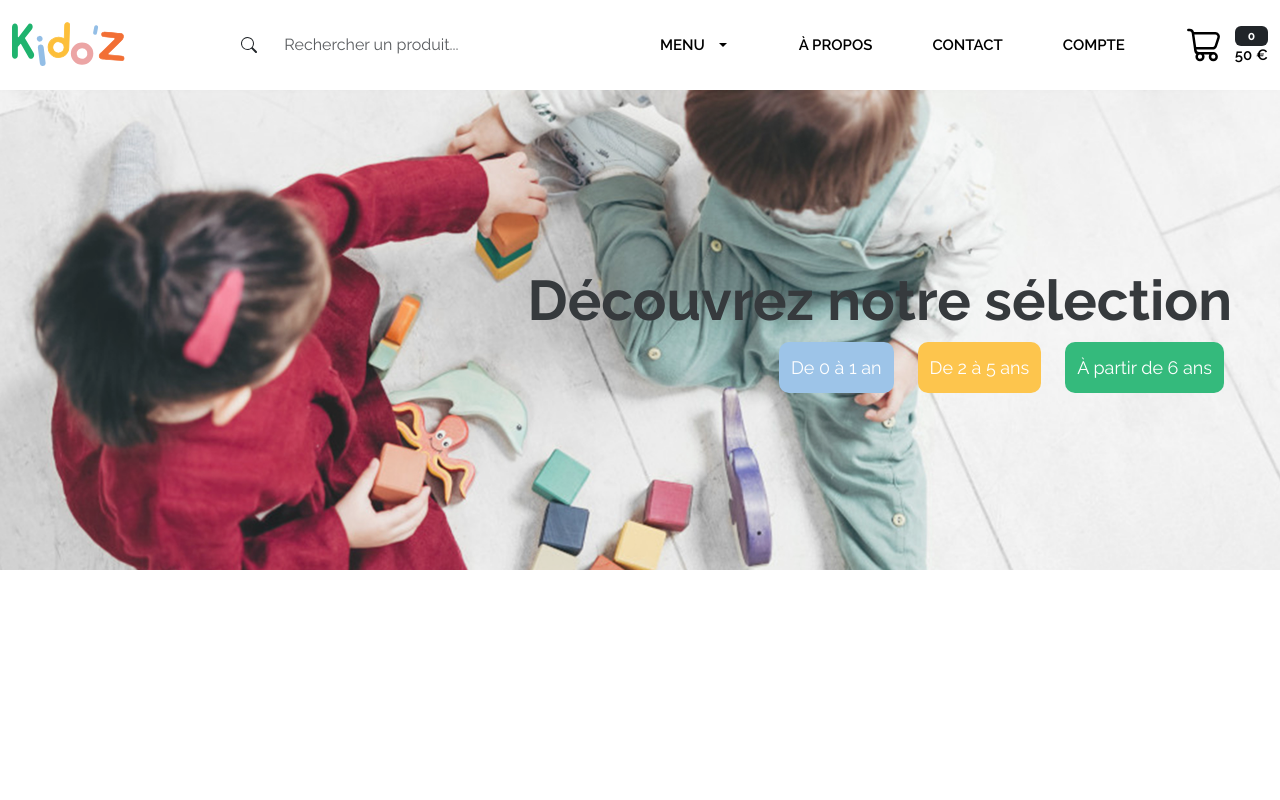
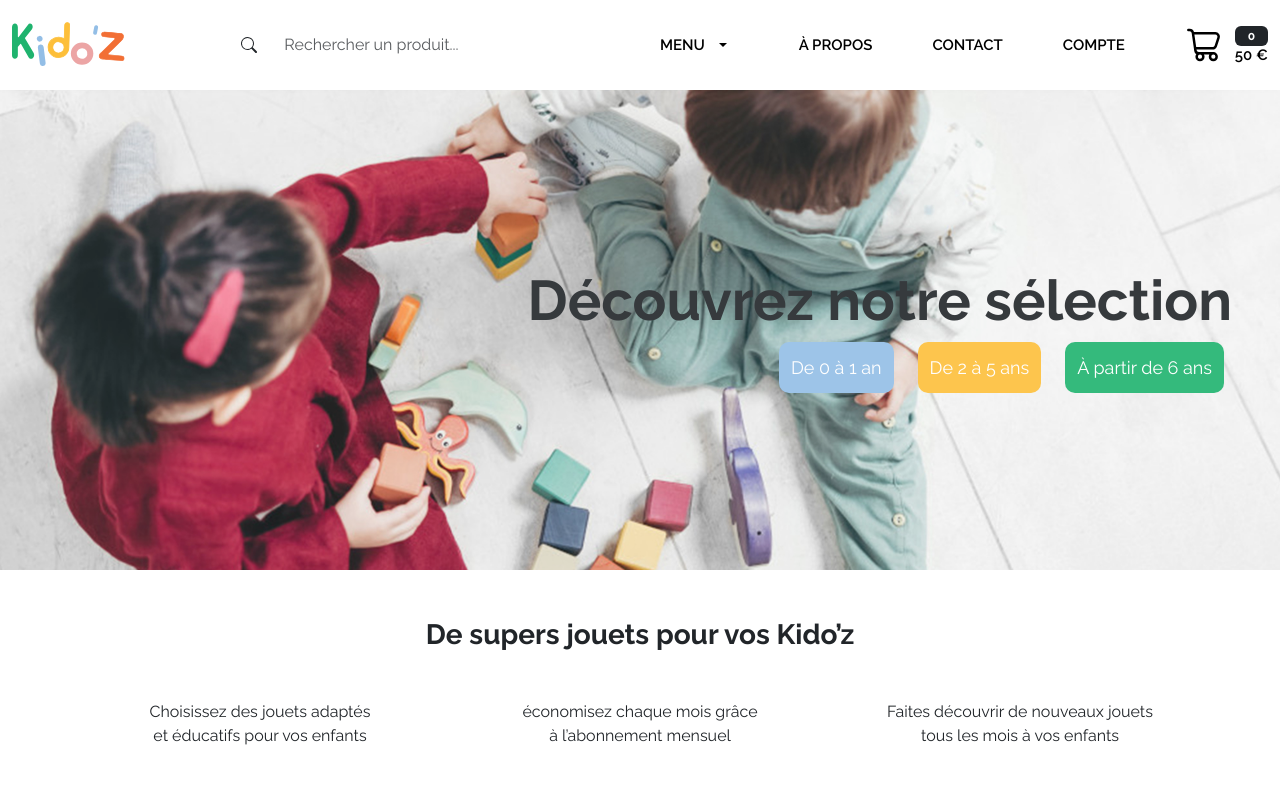
Before and after one commit to Kido-z/frontend, a React (Create React App) app: page / in a window 1280 px wide. Shown: the top 800 px of the page. Built offline with nearby package versions, Linux system fonts and the light colour scheme.

Commit message:
[US-024] section detail below the main banner

```diff
--- a/src/App.css
+++ b/src/App.css
@@ -87,10 +87,6 @@ footer:not(:first-child) {
 }
 
 /**** Banner part ****/
-.banner-container {
-  height: 100vh;
-}
-
 .banner-image {
   background: url(../public/img/banner.jpg);
   background-size: cover;
@@ -112,3 +108,9 @@ footer:not(:first-child) {
 .button-link:hover {
   opacity: 0.6;
 }
+
+/**** Section detail part ****/
+.container .col-lg-4 {
+  text-align: center;
+  margin-bottom: 5vh;
+}
--- a/src/pages/Homepage.js
+++ b/src/pages/Homepage.js
@@ -25,47 +25,24 @@ const Homepage = () => {
                   À partir de 6 ans
                   </Link>
                 </div>
-                {/* <div class="btn-group me-2" role="group" aria-label="Second group">
-                  <Link type="Link" class="btn btn-secondary">
-                    De 2 à 5 ans
-                  </Link>
-                </div>
-                <div class="btn-group" role="group" aria-label="Third group">
-                  <Link type="Link" class="btn btn-info">
-                    À partir de 6 ans
-                  </Link>
-                </div> */}
               </div>
             </div>
           </div>
         </div>
-        {/* <div className="col-6">
-              <div className="position-relative p-3 p-md-5 m-md-3 text-center bg-body-tertiary">
-                <img src="img/banner.jpg" alt="banniere principal"/>
-              </div>
+      </section>
+      <section className="container details">
+        <div className="row">
+          <h3 className="d-flex align-items-center justify-content-center fw-bold my-5">De supers jouets pour vos Kido’z</h3>
+            <div className="col-lg-4">
+              <p>Choisissez des jouets adaptés<br/> et éducatifs pour vos enfants </p>
             </div>
-
-          <div class="position-relative overflow-hidden p-lg-5 text-center bg-body-tertiary">
-            <div class="col-md-6 p-lg-5 mx-auto my-5">
-              <img src="img/banner1.jpg" alt="banniere principal"/>
-              <h1 class="display-3 fw-bold">Designed for engineers</h1>
-              <h3 class="fw-normal text-muted mb-3">
-                Build anything you want with Aperture
-              </h3>
-              <div class="d-flex gap-3 justify-content-center lead fw-normal">
-                <a class="icon-link" href="#">
-                  Learn more
-                  <svg class="bi"></svg>
-                </a>
-                <a class="icon-link" href="#">
-                  Buy
-                  <svg class="bi"></svg>
-                </a>
-              </div>
+            <div className="col-lg-4">
+              <p>économisez chaque mois grâce<br/> à l’abonnement mensuel</p>
             </div>
-            <div class="product-device shadow-sm d-none d-md-block"></div>
-            <div class="product-device product-device-2 shadow-sm d-none d-md-block"></div>
-          </div> */}
+            <div className="col-lg-4">
+              <p>Faites découvrir de nouveaux jouets<br/> tous les mois à vos enfants</p>
+            </div>
+        </div>
       </section>
     </>
   );
```
